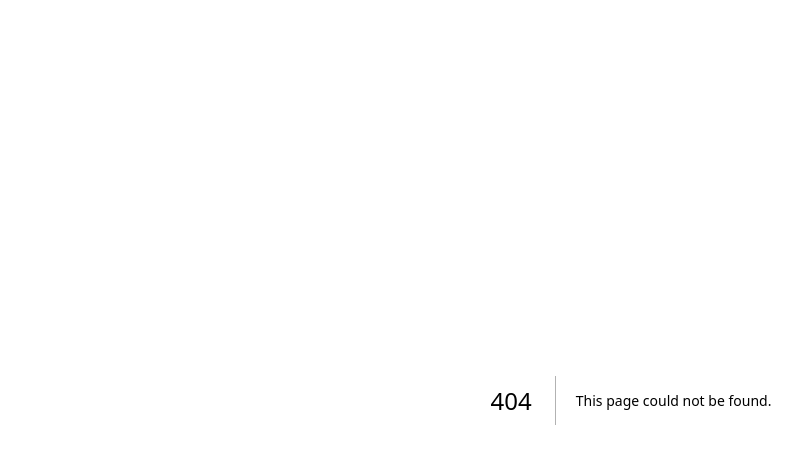
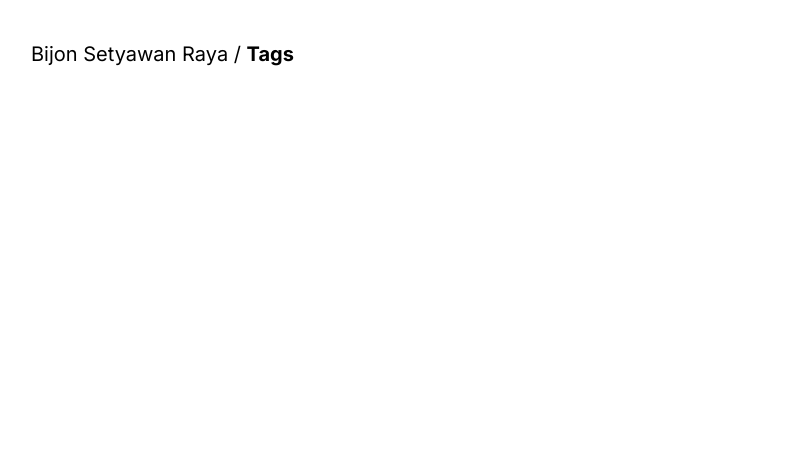
Before and after one commit to bsraya/bsraya, a Next.js app: page /tags in a window 1280 px wide. Before the commit this address had no page. Shown: the top 464 px of the page, without its empty margins (9-811 px from the left). Built offline with nearby package versions, Linux system fonts and the light colour scheme; a web font is replaced by a local one.

Commit message:
feat: create tags page

```diff
--- /dev/null
+++ b/app/tags/page.tsx
@@ -0,0 +1,9 @@
+import Link from 'next/link';
+
+export default function Tags() {
+  return (
+    <div className="p-10">
+      <div className='text-xl mb-36'><Link href='/'>Bijon Setyawan Raya</Link> / <Link href='/tags' className='font-bold'>Tags</Link></div>
+    </div>
+  )
+}
```
